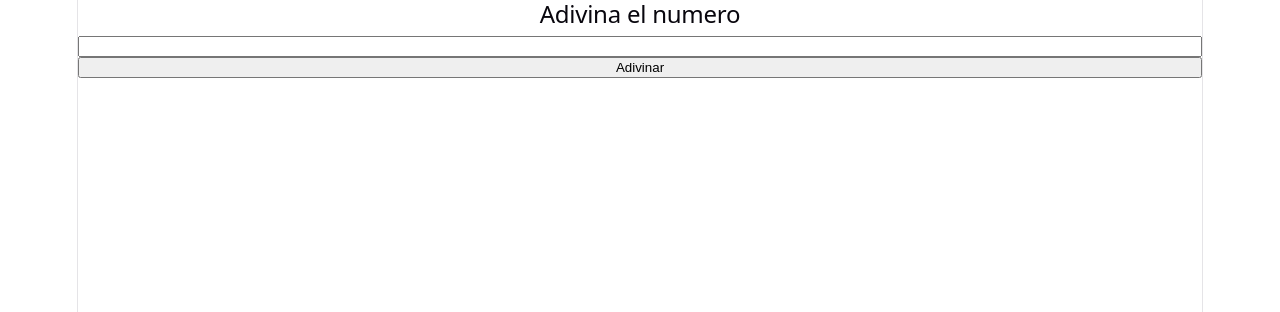
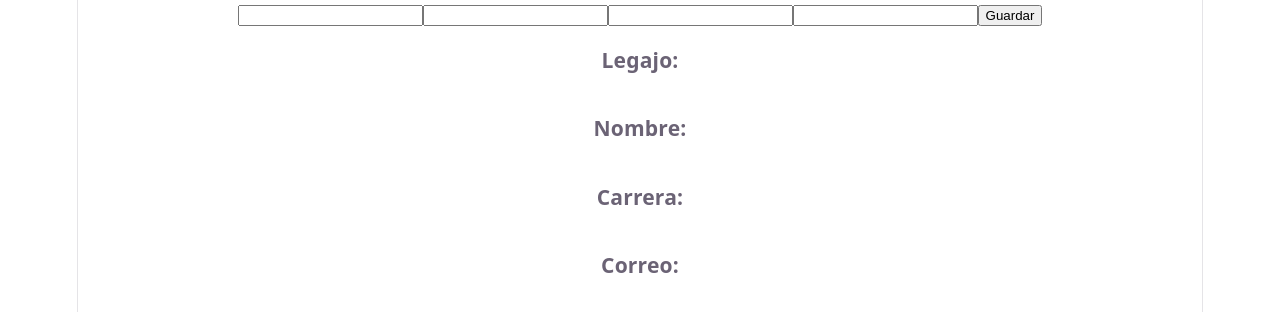
Before and after one commit to LautaroGahn-cp/Proyecto-SGA, a React (Vite) app in the folder SGA/vite-project/: page / in a window 1280 px wide. Shown: the top 312 px of the page. Built offline with nearby package versions, Linux system fonts and the light colour scheme.

Commit message:
Clase 30: eventos y formulario en React

```diff
--- a/SGA/vite-project/src/App.jsx
+++ b/SGA/vite-project/src/App.jsx
@@ -2,15 +2,18 @@
 // import {Navbar} from "./componentes/Navbar"
 // import {Piepagina} from "./componentes/Piepagina"
 // import TarjetaAlumno from "./componentes/TarjetaAlumnos"
-
-import { Adivina } from "./componentes/ejemplos/Adivina"
+//import { Cambiarmsj } from "./componentes/ejemplos/Cambiarmsj"
+//import { Adivina } from "./componentes/ejemplos/Adivina"
 //import { Cambiartitulo } from "./componentes/ejemplos/Cambiartitulo"
 //import Incrementar from "./componentes/ejemplos/Incrementar"
+//import { Tamanotexto } from "./componentes/ejemplos/Tamanotexto"
+import { FormularioA } from "./componentes/FormularioA"
 
 
 
 function App()
 {
+
   return(
     <>
     {/* <Navbar />
@@ -33,7 +36,10 @@
 
     {/* <Cambiartitulo /> */}
 
-    <Adivina />
+    {/* <Adivina /> */}
+    {/* <Cambiarmsj  />
+    <Tamanotexto /> */}
+    <FormularioA />
     </>
   )
 }
--- /dev/null
+++ b/SGA/vite-project/src/componentes/FormularioA.jsx
@@ -0,0 +1,34 @@
+import { useState } from "react";
+
+export function FormularioA(){
+    const [legajo, setLegajo] = useState("")
+    const [nombre, setNombre] = useState("")
+    const [carrera, setCarrera] = useState("")
+    const [correo, setCorreo] = useState("")
+
+    function guardar(e) {
+        e.preventDefault()
+        console.log(legajo)
+        console.log(nombre)
+        console.log(carrera)
+        console.log(correo)
+    }
+
+    return(
+        <>
+        <form onSubmit={guardar}>
+            <input value={legajo} onChange={(e) => setLegajo(e.target.value)} />
+            <input value={nombre} onChange={(e) => setNombre(e.target.value)} />
+            <input value={carrera} onChange={(e) => setCarrera(e.target.value)} />
+            <input value={correo} onChange={(e) => setCorreo(e.target.value)} />
+            <button type="submit">Guardar</button>
+        </form>
+        <h3>Legajo: {legajo}</h3>
+        <h3>Nombre: {nombre}</h3>
+        <h3>Carrera: {carrera}</h3>
+        <h3>Correo: {correo}</h3>
+        </>
+
+
+    )
+}
--- a/SGA/vite-project/src/componentes/ejemplos/Adivina.jsx
+++ b/SGA/vite-project/src/componentes/ejemplos/Adivina.jsx
@@ -3,23 +3,34 @@
 export function Adivina(){
     const [seleccion, setSeleccion] = useState ("")
     const [resultado, setResultado] = useState ("")
+    const [colorResultado, setColor] = useState("")
+    const [ganadas, setGanadas] = useState (0)
+    const [perdidas, setPerdidas] = useState (0)
+    const [partidas, setPartidas] = useState(0)
 
     function sortear(){
         const ganador = Math.floor(Math.random()* 10) + 1
         const elegido = Number(seleccion)
+        setPartidas(partidas + 1)
 
         if (seleccion === " "){
             setResultado("Ingresa un numero")
+            setColor("red")
             return
         }
         if (elegido < 1 || elegido > 10){
             setResultado("ingresa un numero entre 1 y 10")
+            setColor("red")
             return
         }
         if (elegido === ganador){
             setResultado(`Ganaste. Salio ${ganador} y elegiste ${elegido}`)
+            setColor("green")
+            setGanadas(ganadas + 1)
         } else{
             setResultado(`Perdiste. Salio ${ganador} y elegiste ${elegido}`)
+            setColor("red")
+            setPerdidas(perdidas + 1)
         }
     }
 
@@ -28,7 +39,11 @@
         <h2>Adivina el numero</h2>
         <input type="number" value={seleccion} onChange={(e) => setSeleccion(e.target.value)} />
         <button onClick={sortear}>Adivinar</button>
-        <p>{resultado}</p>
+        <p style={{color: colorResultado}}>{resultado}</p>
+        <hr />
+        <p>Partidas Jugadas: {partidas}</p>
+        <p>partidas Ganadas: {ganadas}</p>
+        <p>Partidas Perdidas: {perdidas}</p>
         </>
     )
 }
--- /dev/null
+++ b/SGA/vite-project/src/componentes/ejemplos/Cambiarmsj.jsx
@@ -0,0 +1,21 @@
+import { useState } from "react";
+
+export function Cambiarmsj(){
+    const[mensaje, setMensaje] = useState("Hola, alumno")
+
+    function cambiarMensje(){
+        setMensaje(mensaje === "Hola, alumno"
+        ? "Bienvenido a Programacion IV"
+        : "Hola, alumno"
+        )
+    }
+
+    return(
+        <>
+        <p>{mensaje}</p>
+        <div style={{display: "flex", justifyContent: "center", gap: 10}}>
+            <button onClick={cambiarMensje}style={{fontSize: "20px", color: "Blcak", padding: "5px"}}>Cambiar Mensaje</button>
+        </div>
+        </>
+    )
+}
--- /dev/null
+++ b/SGA/vite-project/src/componentes/ejemplos/Tamanotexto.jsx
@@ -0,0 +1,18 @@
+import { useState } from "react";
+
+export function Tamanotexto (){
+    const [tamanio, setTamanio] = useState ("20px")
+
+    return(
+        <>
+        <p style={{fontSize: tamanio}}>
+            Binevenido a Programacion IV
+        </p>
+        <div style={{display: "flex", justifyContent: "center", gap:"10px", marginTop:"10px"}}>
+            <button onClick={() => setTamanio("10px")}>Pequeño</button>
+            <button onClick={() => setTamanio("20px")}>Mediano</button>
+            <button onClick={() => setTamanio("30px")}>Grande</button>
+        </div>
+        </>
+    )
+}
```
